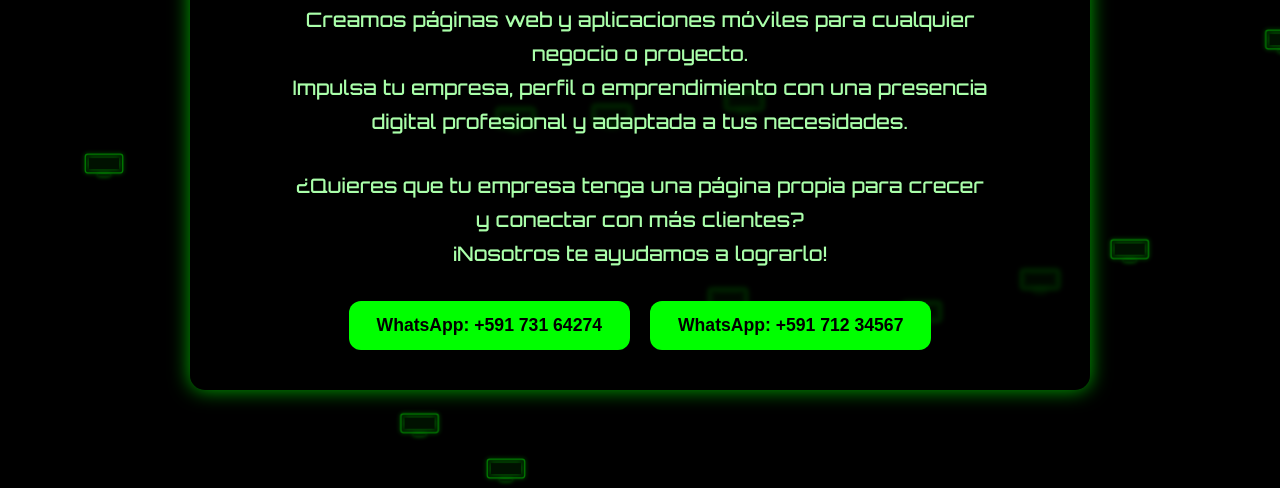
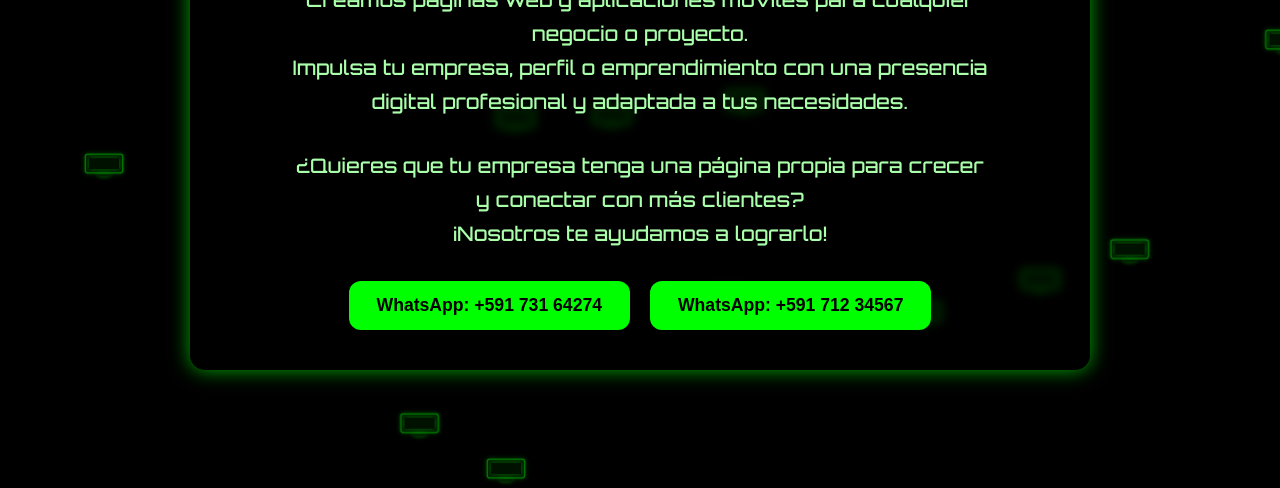
Before and after one commit to Mikilillo/privet, a plain HTML site: page index.html in a window 1280 px wide. Shown: the part 361-849 px from the top of the page. Drawn offline with Linux system fonts and the light colour scheme.

Commit message:
Mensaje que describa los cambios

```diff
--- a/index.html
+++ b/index.html
@@ -21,20 +21,20 @@
       position: fixed;
       top: 0; left: 0;
       width: 100%; height: 100%;
-      z-index: -10;
-      display: block;
+      z-index: -1;
     }
 
     .container {
       position: relative;
       max-width: 900px;
-      margin: 100px auto;
+      margin: 80px auto;
       padding: 40px;
-      background-color: rgba(0, 0, 0, 0.5);
+      background: rgba(0, 0, 0, 0.35); /* 🔥 fondo oscuro opaco */
+      backdrop-filter: blur(5px);       /* ✅ desenfoque del fondo */
+      -webkit-backdrop-filter: blur(5px); /* compatibilidad con Safari/Chrome */
       border-radius: 15px;
       box-shadow: 0 0 20px #00ff00aa;
       text-align: center;
-      backdrop-filter: blur(2px);
       z-index: 10;
     }
 
@@ -64,7 +64,6 @@
       position: absolute;
       top: 0; left: 0; width: 100%; height: 100%;
       pointer-events: none;
-      overflow: visible;
       z-index: 2;
     }
 
@@ -120,7 +119,7 @@
   <div class="iconos-computadoras" id="iconos"></div>
 
   <script>
-    // ========== MATRIX BACKGROUND ==========
+    // Fondo Matrix
     const canvas = document.getElementById('matrix');
     const ctx = canvas.getContext('2d');
 
@@ -128,7 +127,6 @@
       canvas.width = window.innerWidth;
       canvas.height = window.innerHeight;
     }
-
     resizeCanvas();
     window.addEventListener('resize', resizeCanvas);
 
@@ -156,11 +154,9 @@
     }
 
     setInterval(drawMatrix, 35);
-    console.log("✅ Matrix animación cargada");
 
-    // ========== ICONOS DE COMPUTADORAS ==========
+    // Iconos de computadora animados
     const iconosContainer = document.getElementById('iconos');
-
     const svgIcon = `
       <svg width="40" height="30" viewBox="0 0 64 48" fill="#00ff00" xmlns="http://www.w3.org/2000/svg" style="filter: drop-shadow(0 0 2px #00ff00)">
         <rect x="2" y="8" width="60" height="30" rx="4" ry="4" stroke="#00ff00" stroke-width="2" fill="none"/>
@@ -168,7 +164,6 @@
         <rect x="22" y="40" width="20" height="4" fill="#004400" rx="2" ry="2"/>
       </svg>
     `;
-
     const numIconos = 20;
     const iconos = [];
 
```
